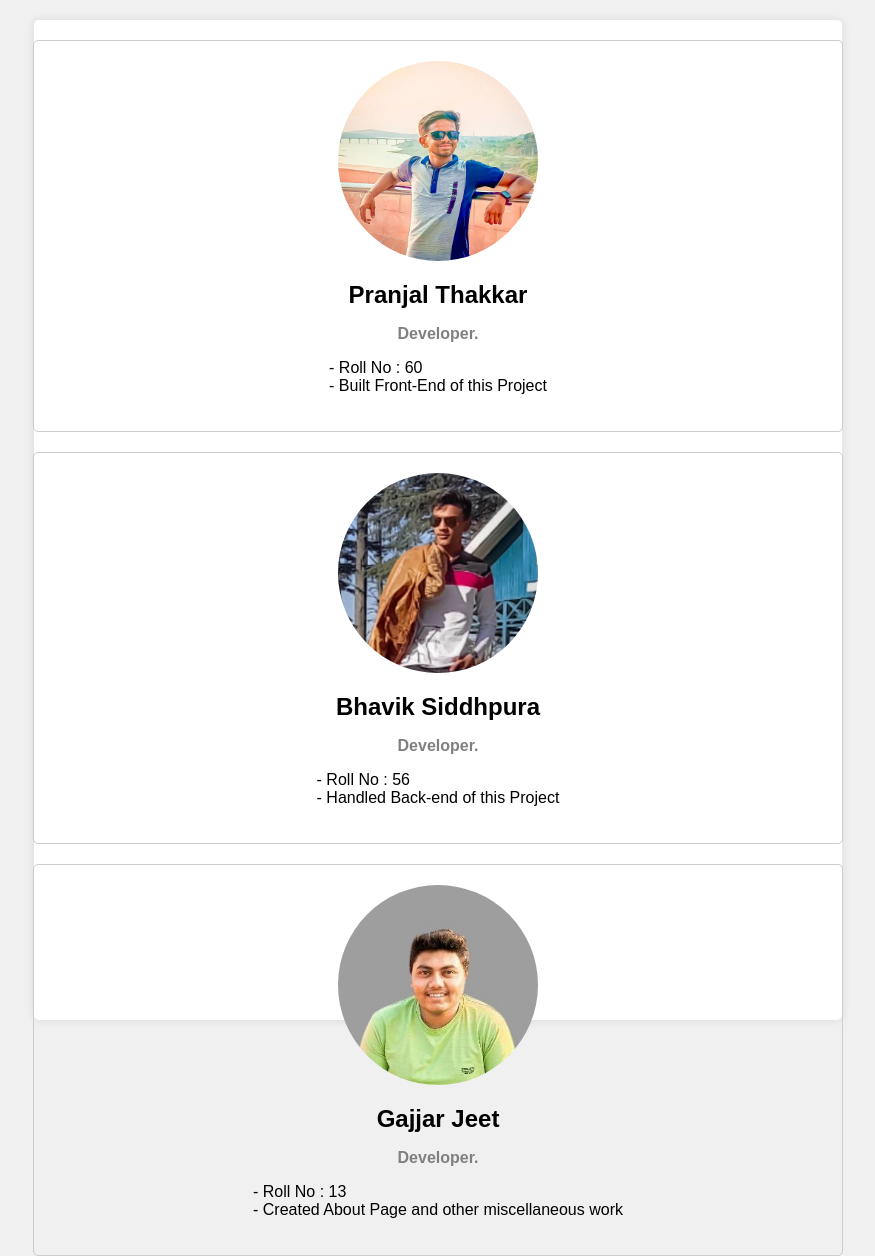
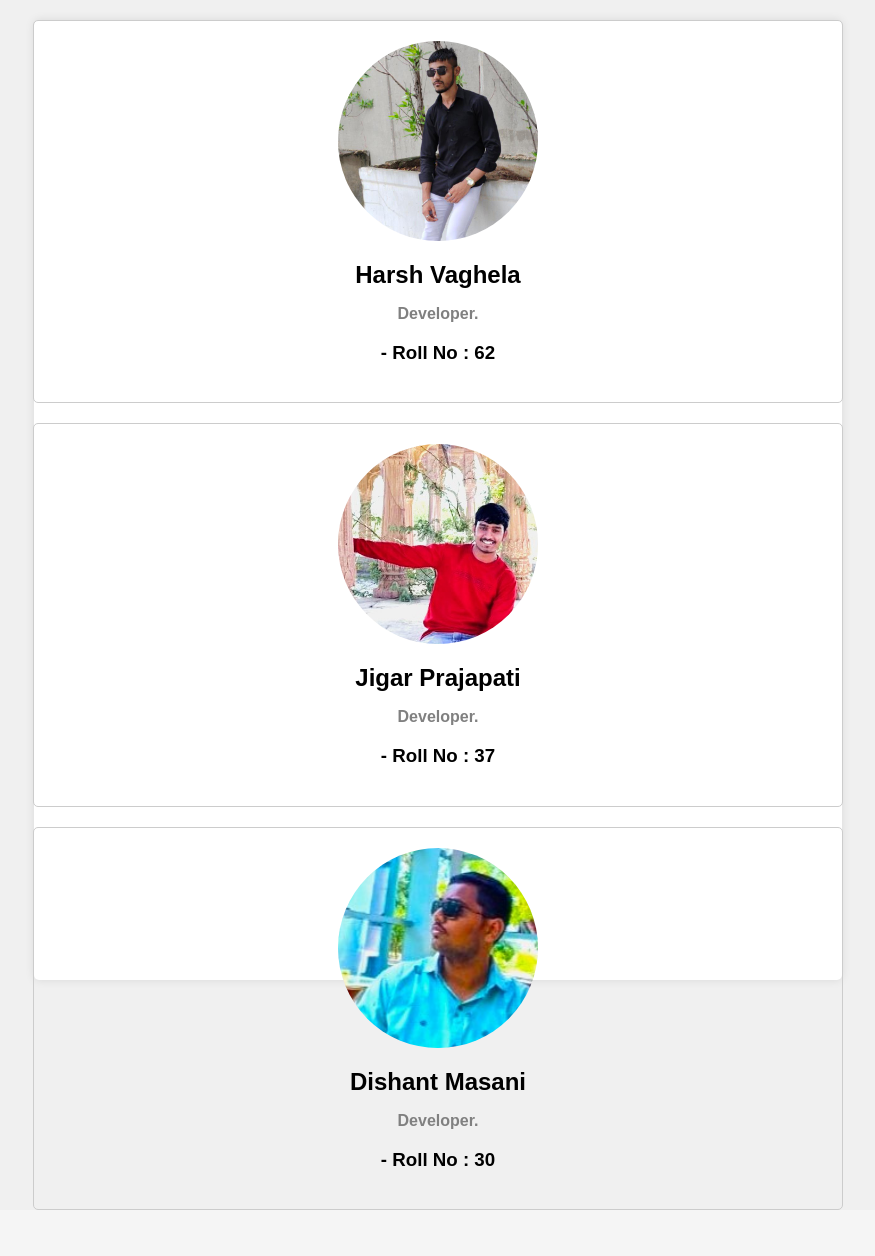
Before and after one commit to pranjalthakker/College-PHP-Project, a PHP site: page /dashboard.php in a window 1280 px wide. Shown: the part 68-1324 px from the top of the page, without its empty margins (202-1077 px from the left). After the commit the page ends 1278 px from the top, so only its background shows below. Run offline with PHP 8.4, Linux system fonts and the light colour scheme.

Commit message:
version 1.2

```diff
--- a/dashboard.php
+++ b/dashboard.php
@@ -42,10 +42,11 @@
         }
 
         .container {
-            height: 120vh;
+            height: 117.5vh;
             width: 60vw;
             margin: 20px auto;
             padding: 20px;
+            padding-top: 0;
             background-color: #fff;
             border-radius: 5px;
             box-shadow: 0 0 10px rgba(0, 0, 0, 0.1);
@@ -96,27 +97,27 @@
     </header>
     <div class="container">
         <div class="person">
-            <img src="assets/imgs/Pranjal1.jpg" alt="pranjal">
-            <h2 style="margin-bottom: 0;">Pranjal Thakkar</h2>
+            <img src="assets/imgs/Harsh.jpg" alt="Harsh">
+            <h2 style="margin-bottom: 0;">Harsh Vaghela</h2>
             <p style="font-weight: bold; color: gray; margin-bottom: 0px;">Developer.</p>
             <div class="contact">
-                <p id="desc"> - Roll No : 60 <br> - Built Front-End of this Project </p>
+                <h3 id="desc"> - Roll No : 62</h3>
             </div>
         </div>
         <div class="person">
-            <img src="assets/imgs/bhavik.jpg" alt="bhavik">
-            <h2 style="margin-bottom: 0; padding-right: 0;">Bhavik Siddhpura</h2>
+            <img src="assets/imgs/Jigar.jpeg" alt="Jigar">
+            <h2 style="margin-bottom: 0; padding-right: 0;">Jigar Prajapati</h2>
             <p style="font-weight: bold; color: gray; margin-bottom: 0px;">Developer.</p>
             <div class="contact">
-                <p id="desc"> - Roll No : 56 <br> - Handled Back-end of this Project</p>
+                <h3 id="desc"> - Roll No : 37 </h3>
             </div>
         </div>
         <div class="person">
-            <img src="assets/imgs/J1.jpeg" alt="jeet">
-            <h2 style=" margin-bottom: 0;">Gajjar Jeet</h2>
+            <img src="assets/imgs/Dishant.jpg" alt="Dishant">
+            <h2 style=" margin-bottom: 0;">Dishant Masani</h2>
             <p style="font-weight: bold; color: gray; margin-bottom: 0px;">Developer.</p>
             <div class="contact">
-                <p id="desc"> - Roll No : 13 <br> - Created About Page and other miscellaneous work <br> </p>
+                <h3 id="desc"> - Roll No : 30 </h3>
             </div>
         </div>
     </div>
--- a/login.php
+++ b/login.php
@@ -63,11 +63,6 @@ if($num==1)
 {
 
     header('location:dashboard.php');
-
-    /*echo"<script>
-    alert('LOGIN SUCCESSFULL...!!!');
-    header('location:dashboard.php');
-    </script>";*/
 }
 else
 {
```
Also changed, not shown: css/icard.css (+7 -1 lines), database/log_in.sql (added, +54 -0 lines), database/verify.sql (added, +68 -0 lines), index.php (+5 -5 lines), assets/imgs/Dishant.jpg (added), assets/imgs/Harsh.jpg (added), assets/imgs/Jigar.jpeg (added), css/dashboard.css (line endings or trailing spaces).
